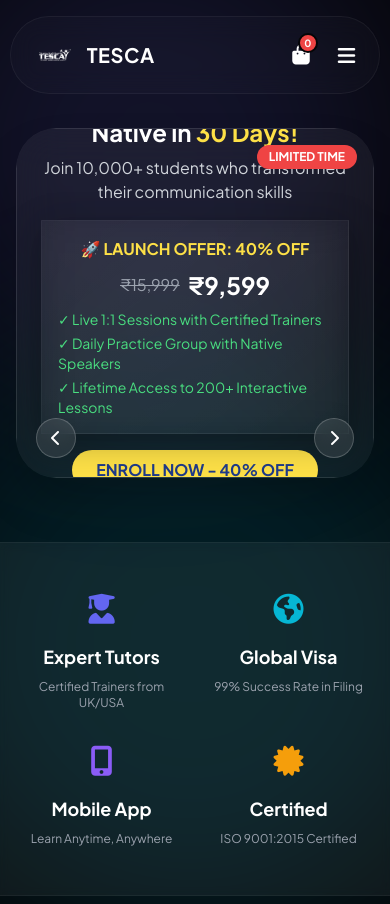
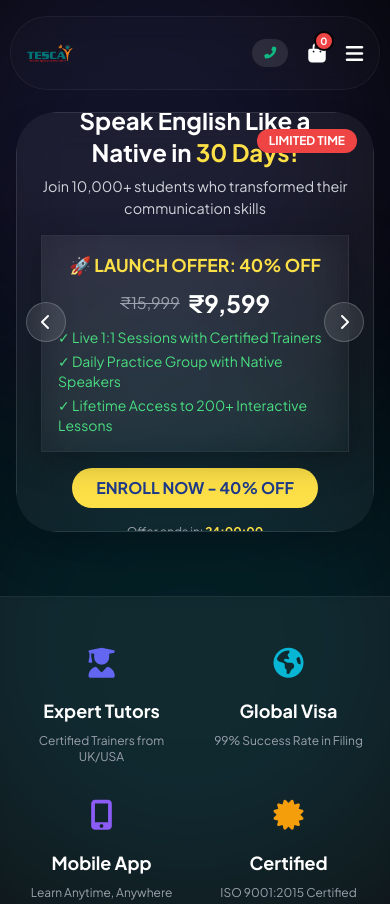
Before and after one commit to Anaghan007/Tesca, a plain HTML site: page index.html in a window 390 px wide. Shown: the top 904 px of the page. Drawn offline with nearby package versions, Linux system fonts and the light colour scheme.

Commit message:
Update index.html

```diff
--- a/index.html
+++ b/index.html
@@ -202,7 +202,7 @@
 
         /* Banner styles */
         .banner-container {
-            height: 400px;
+            height: 480px;
             position: relative;
         }
 
@@ -219,20 +219,20 @@
 
         @media (max-width: 768px) {
             .banner-container {
-                height: 350px;
+                height: 420px;
             }
             .banner-glass {
                 padding: 1.5rem;
-                overflow-y: auto;
+                overflow: hidden !important; /* Remove scroll */
             }
         }
 
-        /* Logo without background */
+        /* Logo with original color */
         .logo-img {
             width: 100%;
             height: 100%;
             object-fit: contain;
-            filter: brightness(0) invert(1);
+            /* Removed filter to show original color */
         }
 
         /* Banner navigation buttons */
@@ -271,17 +271,35 @@
             .banner-nav-btn {
                 width: 40px;
                 height: 40px;
-                top: auto;
-                bottom: 20px;
-                transform: none;
+                top: 50% !important; /* Keep on sides even on mobile */
+                bottom: auto !important;
+                transform: translateY(-50%);
             }
             .banner-nav-btn.prev {
-                left: 20px;
+                left: 10px;
                 right: auto;
             }
             .banner-nav-btn.next {
-                right: 20px;
+                right: 10px;
                 left: auto;
+            }
+        }
+
+        /* Mobile menu scrolling fix */
+        html {
+            scroll-behavior: smooth;
+        }
+
+        /* Mobile text adjustments */
+        @media (max-width: 768px) {
+            .banner-text-xl {
+                font-size: 1.5rem !important;
+            }
+            .banner-text-lg {
+                font-size: 1.1rem !important;
+            }
+            .banner-text-sm {
+                font-size: 0.9rem !important;
             }
         }
     </style>
@@ -293,27 +311,26 @@
 
     <div id="loader" class="fixed inset-0 bg-black z-[9999] flex flex-col items-center justify-center transition-opacity duration-700">
         <div class="mb-8 animate-pulse">
-            <!-- Logo without background -->
-            <div class="w-20 h-20 flex items-center justify-center">
-                <img src="Logo.png" alt="TESCA Logo" class="logo-img w-16 h-16">
+            <!-- Only logo, no text -->
+            <div class="w-32 h-32 flex items-center justify-center"> <!-- Increased size -->
+                <img src="Logo.png" alt="TESCA Logo" class="logo-img w-full h-full">
             </div>
         </div>
 
         <div class="w-48 h-[2px] progress-bar-bg">
             <div id="loader-bar" class="h-full progress-bar-fill w-0"></div>
         </div>
-        <div class="mt-4 text-xs text-gray-500 font-mono tracking-widest">LOADING TESCA...</div>
+        <div class="mt-4 text-xs text-gray-500 font-mono tracking-widest">LOADING...</div> <!-- Removed TESCA text -->
     </div>
 
     <header class="fixed top-0 w-full z-50 transition-all duration-300" id="main-header">
         <div class="glass border border-white/5 backdrop-blur-md">
-            <div class="container mx-auto px-6 py-4 flex justify-between items-center">
-                <a href="#home" class="flex items-center gap-3 group">
-                    <!-- Logo without background -->
-                    <div class="w-10 h-10 flex items-center justify-center">
-                        <img src="Logo.png" alt="TESCA" class="logo-img w-8 h-8">
+            <div class="container mx-auto px-4 py-3 flex justify-between items-center"> <!-- Adjusted padding -->
+                <a href="#home" class="flex items-center gap-2 group">
+                    <!-- Only logo, no text, larger size -->
+                    <div class="w-12 h-12 flex items-center justify-center"> <!-- Increased size -->
+                        <img src="Logo.png" alt="TESCA" class="logo-img w-full h-full">
                     </div>
-                    <span class="font-bold text-xl tracking-wide">TESCA</span>
                 </a>
 
                 <nav class="hidden md:flex gap-8 text-sm font-medium text-gray-400">
@@ -324,10 +341,11 @@
                     <a href="#contact" class="hover:text-white transition-colors">Contact</a>
                 </nav>
 
-                <div class="flex items-center gap-5">
-                    <!-- Fixed phone icon direction -->
-                    <a href="tel:+918866722633" class="hidden sm:flex items-center gap-2 text-xs font-bold text-white bg-white/10 px-4 py-2 rounded-full hover:bg-white/20 transition">
-                        <i class="fas fa-phone-alt text-brand-success"></i> Help
+                <div class="flex items-center gap-3"> <!-- Reduced gap -->
+                    <!-- Help button visible on mobile too -->
+                    <a href="tel:+918866722633" class="flex items-center gap-2 text-xs font-bold text-white bg-white/10 px-3 py-2 rounded-full hover:bg-white/20 transition">
+                        <i class="fas fa-phone-alt text-brand-success"></i> <!-- Fixed direction -->
+                        <span class="hidden sm:inline">Help</span>
                     </a>
 
                     <button onclick="toggleCart()" class="relative group">
@@ -347,14 +365,14 @@
 
     <div id="mobile-menu" class="fixed inset-0 z-40 bg-brand-bg/95 backdrop-blur-xl hidden flex-col items-center justify-center gap-8 text-2xl font-bold transition-all">
         <button onclick="toggleMobileMenu()" class="absolute top-6 right-6 text-gray-400 p-2"><i class="fas fa-times text-3xl"></i></button>
-        <a href="#home" onclick="toggleMobileMenu()" class="hover:text-brand-accent">Home</a>
-        <a href="#courses" onclick="toggleMobileMenu()" class="hover:text-brand-accent">Courses</a>
-        <a href="#faculty" onclick="toggleMobileMenu()" class="hover:text-brand-accent">Our Faculty</a>
-        <a href="#app" onclick="toggleMobileMenu()" class="hover:text-brand-accent">Download App</a>
-        <a href="#contact" onclick="toggleMobileMenu()" class="hover:text-brand-accent">Contact Us</a>
+        <a href="#home" class="hover:text-brand-accent mobile-menu-link">Home</a>
+        <a href="#courses" class="hover:text-brand-accent mobile-menu-link">Courses</a>
+        <a href="#faculty" class="hover:text-brand-accent mobile-menu-link">Our Faculty</a>
+        <a href="#app" class="hover:text-brand-accent mobile-menu-link">Download App</a>
+        <a href="#contact" class="hover:text-brand-accent mobile-menu-link">Contact Us</a>
     </div>
 
-    <section id="home" class="relative pt-32 pb-16 container mx-auto px-4">
+    <section id="home" class="relative pt-28 pb-16 container mx-auto px-4">
         <div class="relative banner-container rounded-[2.5rem] overflow-hidden shadow-2xl">
             <div id="banner-wrapper" class="w-full h-full">
                 <!-- Banners will be inserted here by JavaScript -->
@@ -563,16 +581,16 @@
         <div class="container mx-auto px-6">
             <div class="grid grid-cols-1 md:grid-cols-2 lg:grid-cols-4 gap-12 mb-16">
                 <div class="space-y-6">
-                    <a href="#home" class="flex items-center gap-3">
-                        <div class="w-10 h-10 flex items-center justify-center">
-                            <img src="Logo.png" alt="TESCA" class="logo-img w-8 h-8">
+                    <a href="#home" class="flex items-center justify-center md:justify-start">
+                        <!-- Only logo, larger size -->
+                        <div class="w-16 h-16 flex items-center justify-center"> <!-- Increased size -->
+                            <img src="Logo.png" alt="TESCA" class="logo-img w-full h-full">
                         </div>
-                        <span class="font-bold text-2xl">TESCA</span>
                     </a>
-                    <p class="text-gray-400 text-sm leading-relaxed">
+                    <p class="text-gray-400 text-sm leading-relaxed text-center md:text-left">
                         The leading platform for English mastery and Visa consultancy. We have helped 15,000+ students achieve their global dreams.
                     </p>
-                    <a href="https://play.google.com/store/apps/details?id=co.ted.fpqdt" target="_blank" class="inline-flex items-center gap-3 bg-white/5 border border-white/10 px-4 py-2 rounded-lg hover:bg-white/10 transition">
+                    <a href="https://play.google.com/store/apps/details?id=co.ted.fpqdt" target="_blank" class="inline-flex items-center gap-3 bg-white/5 border border-white/10 px-4 py-2 rounded-lg hover:bg-white/10 transition justify-center md:justify-start">
                         <i class="fab fa-google-play text-xl text-brand-success"></i>
                         <div class="text-left">
                             <div class="text-[9px] uppercase text-gray-400">Android App on</div>
@@ -609,7 +627,7 @@
                         <li class="flex items-center gap-3"><i class="fas fa-phone text-brand-primary"></i> <a href="tel:+918866722633" class="hover:text-brand-accent">+91 88667 22633</a></li>
                         <li class="flex items-center gap-3"><i class="fas fa-envelope text-brand-primary"></i> <a href="mailto:support@tesca.com" class="hover:text-brand-accent">support@tesca.com</a></li>
                     </ul>
-                    <div class="flex gap-4">
+                    <div class="flex gap-4 justify-center md:justify-start">
                         <a href="https://instagram.com" target="_blank" class="w-10 h-10 rounded-full glass flex items-center justify-center hover:bg-brand-primary hover:text-white transition"><i class="fab fa-instagram"></i></a>
                         <a href="https://facebook.com" target="_blank" class="w-10 h-10 rounded-full glass flex items-center justify-center hover:bg-brand-primary hover:text-white transition"><i class="fab fa-facebook-f"></i></a>
                         <a href="https://youtube.com" target="_blank" class="w-10 h-10 rounded-full glass flex items-center justify-center hover:bg-red-600 hover:text-white transition"><i class="fab fa-youtube"></i></a>
@@ -760,11 +778,11 @@
                 html: `
                     <div class="banner-glass flex flex-col items-center justify-center text-center h-full">
                         <div class="absolute top-4 right-4 bg-red-500 text-white text-xs font-bold px-3 py-1 rounded-full">LIMITED TIME</div>
-                        <h1 class="text-2xl md:text-3xl font-bold mb-2">Speak English Like a Native in <span class="text-yellow-300">30 Days!</span></h1>
-                        <p class="text-gray-300 mb-4">Join 10,000+ students who transformed their communication skills</p>
+                        <h1 class="text-2xl md:text-3xl font-bold mb-2 banner-text-xl">Speak English Like a Native in <span class="text-yellow-300">30 Days!</span></h1>
+                        <p class="text-gray-300 mb-4 banner-text-sm">Join 10,000+ students who transformed their communication skills</p>
 
                         <div class="glass-card p-4 mb-4 w-full max-w-md">
-                            <h2 class="text-yellow-300 font-bold mb-2">🚀 LAUNCH OFFER: 40% OFF</h2>
+                            <h2 class="text-yellow-300 font-bold mb-2 banner-text-lg">🚀 LAUNCH OFFER: 40% OFF</h2>
                             <div class="flex items-center justify-center gap-2 mb-2">
                                 <span class="text-gray-400 line-through">₹15,999</span>
                                 <span class="text-2xl font-bold text-white">₹9,599</span>
@@ -788,11 +806,11 @@
                 html: `
                     <div class="banner-glass flex flex-col items-center justify-center text-center h-full">
                         <div class="absolute top-4 right-4 bg-red-500 text-white text-xs font-bold px-3 py-1 rounded-full">FLASH SALE</div>
-                        <h1 class="text-2xl md:text-3xl font-bold mb-2">Get <span class="text-orange-300">50% OFF</span> + 2 FREE Months!</h1>
-                        <p class="text-gray-300 mb-4">"This course changed my career!" - Rohan S., placed at Amazon</p>
+                        <h1 class="text-2xl md:text-3xl font-bold mb-2 banner-text-xl">Get <span class="text-orange-300">50% OFF</span> + 2 FREE Months!</h1>
+                        <p class="text-gray-300 mb-4 banner-text-sm">"This course changed my career!" - Rohan S., placed at Amazon</p>
 
                         <div class="glass-card p-4 mb-4 w-full max-w-md">
-                            <h2 class="text-orange-300 font-bold mb-2">🎯 TODAY ONLY: 50% OFF</h2>
+                            <h2 class="text-orange-300 font-bold mb-2 banner-text-lg">🎯 TODAY ONLY: 50% OFF</h2>
                             <div class="flex items-center justify-center gap-2 mb-2">
                                 <span class="text-gray-400 line-through">₹15,999</span>
                                 <span class="text-2xl font-bold text-white">₹7,999</span>
@@ -817,11 +835,11 @@
                 html: `
                     <div class="banner-glass flex flex-col items-center justify-center text-center h-full">
                         <div class="absolute top-4 right-4 bg-black text-white text-xs font-bold px-3 py-1 rounded-full">LAST CHANCE</div>
-                        <h1 class="text-2xl md:text-3xl font-bold mb-2"><span class="text-yellow-300">FINAL 10 SLOTS!</span> Get <span class="text-yellow-300">60% OFF</span></h1>
-                        <p class="text-gray-300 mb-4">"I achieved fluency in just 8 weeks!" - Priya M., now in Canada</p>
+                        <h1 class="text-2xl md:text-3xl font-bold mb-2 banner-text-xl"><span class="text-yellow-300">FINAL 10 SLOTS!</span> Get <span class="text-yellow-300">60% OFF</span></h1>
+                        <p class="text-gray-300 mb-4 banner-text-sm">"I achieved fluency in just 8 weeks!" - Priya M., now in Canada</p>
 
                         <div class="glass-card p-4 mb-4 w-full max-w-md border-2 border-dashed border-yellow-300">
-                            <h2 class="text-yellow-300 font-bold mb-2">⚡ ULTIMATE PACKAGE: 60% OFF</h2>
+                            <h2 class="text-yellow-300 font-bold mb-2 banner-text-lg">⚡ ULTIMATE PACKAGE: 60% OFF</h2>
                             <div class="flex items-center justify-center gap-2 mb-2">
                                 <span class="text-gray-400 line-through">₹15,999</span>
                                 <span class="text-3xl font-bold text-yellow-300">₹6,399</span>
@@ -845,11 +863,11 @@
                 type: 'ielts',
                 html: `
                     <div class="banner-glass flex flex-col items-center justify-center text-center h-full">
-                        <h1 class="text-2xl md:text-3xl font-bold mb-2">Ace IELTS with <span class="text-orange-300">8+ Band Guarantee!</span></h1>
-                        <p class="text-gray-300 mb-4">Join India's #1 IELTS Prep with 94% Success Rate</p>
+                        <h1 class="text-2xl md:text-3xl font-bold mb-2 banner-text-xl">Ace IELTS with <span class="text-orange-300">8+ Band Guarantee!</span></h1>
+                        <p class="text-gray-300 mb-4 banner-text-sm">Join India's #1 IELTS Prep with 94% Success Rate</p>
 
                         <div class="glass-card p-4 mb-4 w-full max-w-md">
-                            <h2 class="text-orange-300 font-bold mb-2">SPECIAL OFFER: 35% OFF</h2>
+                            <h2 class="text-orange-300 font-bold mb-2 banner-text-lg">SPECIAL OFFER: 35% OFF</h2>
                             <div class="flex items-center justify-center gap-2 mb-2">
                                 <span class="text-gray-400 line-through">₹24,999</span>
                                 <span class="text-2xl font-bold text-white">₹16,249</span>
@@ -874,11 +892,11 @@
                 html: `
                     <div class="banner-glass flex flex-col items-center justify-center text-center h-full">
                         <div class="absolute top-4 right-4 bg-red-500 text-white text-xs font-bold px-3 py-1 rounded-full">LAST 15 SEATS</div>
-                        <h1 class="text-2xl md:text-3xl font-bold mb-2">IELTS <span class="text-yellow-300">CRASH COURSE</span></h1>
-                        <p class="text-gray-300 mb-4">6-Week Intensive Program | Band 7+ Guaranteed</p>
+                        <h1 class="text-2xl md:text-3xl font-bold mb-2 banner-text-xl">IELTS <span class="text-yellow-300">CRASH COURSE</span></h1>
+                        <p class="text-gray-300 mb-4 banner-text-sm">6-Week Intensive Program | Band 7+ Guaranteed</p>
 
                         <div class="glass-card p-4 mb-4 w-full max-w-md border-2 border-yellow-300">
-                            <h2 class="text-yellow-300 font-bold mb-2">FLASH SALE: 45% OFF</h2>
+                            <h2 class="text-yellow-300 font-bold mb-2 banner-text-lg">FLASH SALE: 45% OFF</h2>
                             <div class="flex items-center justify-center gap-2 mb-2">
                                 <span class="text-gray-400 line-through">₹29,999</span>
                                 <span class="text-3xl font-bold text-yellow-300">₹16,499</span>
@@ -901,11 +919,11 @@
                 type: 'pte',
                 html: `
                     <div class="banner-glass flex flex-col items-center justify-center text-center h-full">
-                        <h1 class="text-2xl md:text-3xl font-bold mb-2">PTE <span class="text-cyan-300">90/90 Guarantee</span> in 4 Weeks!</h1>
-                        <p class="text-gray-300 mb-4">India's Highest PTE Success Rate | 87% Score 79+</p>
+                        <h1 class="text-2xl md:text-3xl font-bold mb-2 banner-text-xl">PTE <span class="text-cyan-300">90/90 Guarantee</span> in 4 Weeks!</h1>
+                        <p class="text-gray-300 mb-4 banner-text-sm">India's Highest PTE Success Rate | 87% Score 79+</p>
 
                         <div class="glass-card p-4 mb-4 w-full max-w-md">
-                            <h2 class="text-cyan-300 font-bold mb-2">LAUNCH OFFER: 40% OFF</h2>
+                            <h2 class="text-cyan-300 font-bold mb-2 banner-text-lg">LAUNCH OFFER: 40% OFF</h2>
                             <div class="flex items-center justify-center gap-2 mb-2">
                                 <span class="text-gray-400 line-through">₹22,999</span>
                                 <span class="text-2xl font-bold text-white">₹13,799</span>
@@ -1040,6 +1058,29 @@
 
             // Start banner timer
             startBannerTimers();
+
+            // Add click handlers for mobile menu links
+            document.querySelectorAll('.mobile-menu-link').forEach(link => {
+                link.addEventListener('click', function(e) {
+                    e.preventDefault();
+                    const targetId = this.getAttribute('href');
+                    toggleMobileMenu();
+
+                    // Wait for menu to close before scrolling
+                    setTimeout(() => {
+                        const targetElement = document.querySelector(targetId);
+                        if (targetElement) {
+                            const headerHeight = document.getElementById('main-header').offsetHeight;
+                            const targetPosition = targetElement.offsetTop - headerHeight;
+
+                            window.scrollTo({
+                                top: targetPosition,
+                                behavior: 'smooth'
+                            });
+                        }
+                    }, 300);
+                });
+            });
         };
 
         // --- 4. BANNER LOGIC ---
@@ -1461,18 +1502,16 @@
                 e.preventDefault();
                 const target = document.querySelector(href);
                 if (target) {
+                    const headerHeight = document.getElementById('main-header').offsetHeight;
+                    const targetPosition = target.offsetTop - headerHeight;
+
                     window.scrollTo({
-                        top: target.offsetTop - 80,
+                        top: targetPosition,
                         behavior: 'smooth'
                     });
                 }
             });
         });
-
-        // Close mobile menu when clicking on a link
-        document.querySelectorAll('#mobile-menu a').forEach(link => {
-            link.addEventListener('click', toggleMobileMenu);
-        });
     </script>
 </body>
 </html>
```
